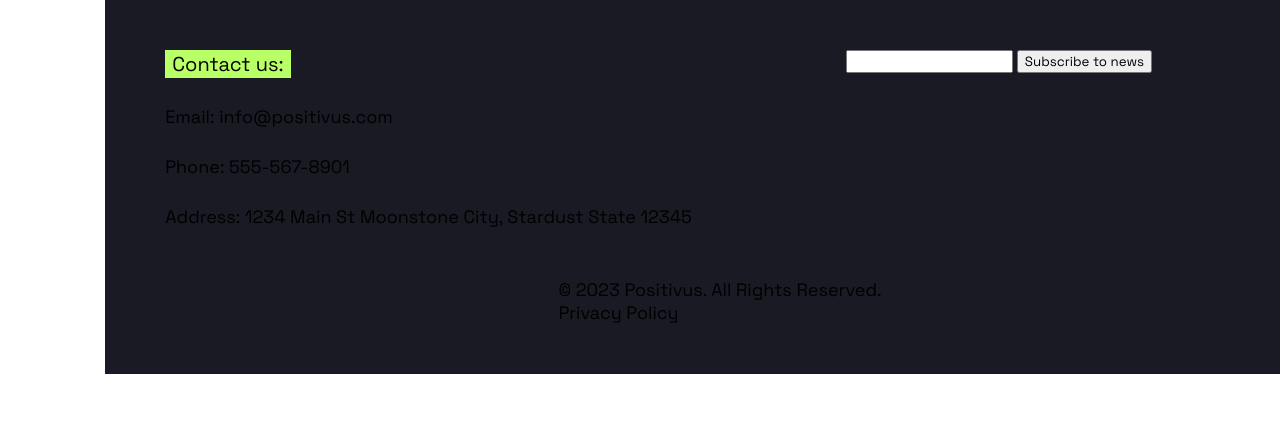
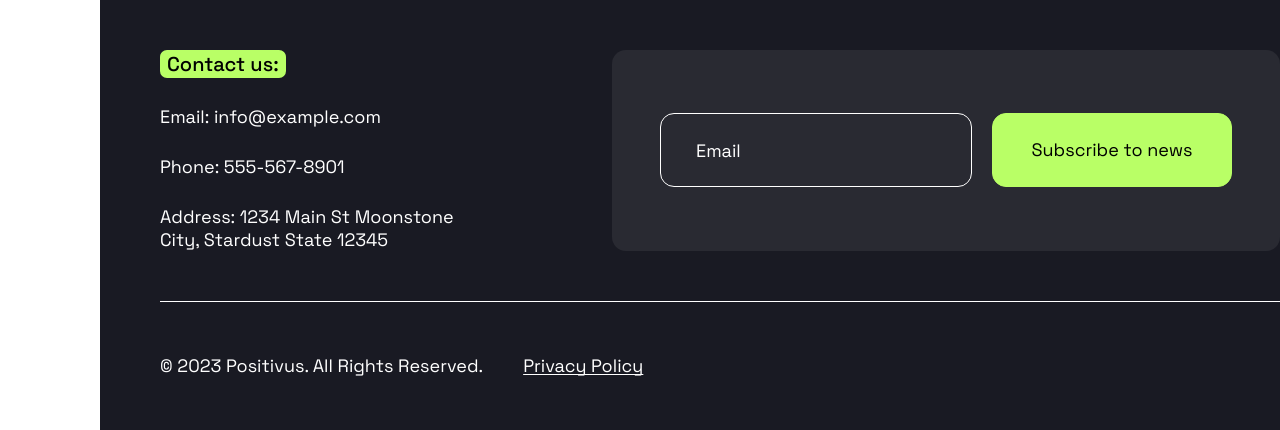
Before and after one commit to HS2YS/Positivus-Landing-Page-Community-, a plain HTML site: page index.html in a window 1280 px wide. Shown: the part 8583-9013 px from the top of the page. Before the commit the page ends 8957 px from the top, so only its background shows below. Drawn offline with Linux system fonts and the light colour scheme.

Commit message:
Little update #2

```diff
--- a/index.html
+++ b/index.html
@@ -653,25 +653,23 @@
                             <div class="left-block-title flex">
                                 <h4>Contact us:</h4>
                             </div>
-                            <p>Email: info@positivus.com</p>
+                            <p>Email: info@example.com</p>
                             <p>Phone: 555-567-8901</p>
                             <p>Address: 1234 Main St
                                 Moonstone City, Stardust State 12345</p>
                         </div>
-                        <div class="down-right-block">
-                            <form action="#" class="footer-form">
-                                <input type="email" name="" id="">
-                                <input class="footer-form-btn" type="submit" value="Subscribe to news">
+                        <div class="down-right-block flex">
+                            <form action="#" class="footer-form flex">
+                                <input type="email" placeholder="Email">
+                                <input class="footer-submit-btn" type="submit" value="Subscribe to news">
                             </form>
                         </div>
                     </div>
                 </div>
-                <div class="footer-content-down">
-                    <div class="footer-line"></div>
-                    <div class="copyright-block">
+                <div class="footer_line"></div>
+                <div class="footer-content-down flex">
                         <p>© 2023 Positivus. All Rights Reserved.</p>
-                        <p>Privacy Policy</p>
-                    </div>
+                        <a href="#">Privacy Policy</a>
                 </div>
         </div>
         </footer>
--- a/sass/mainStyle.sass
+++ b/sass/mainStyle.sass
@@ -553,10 +553,32 @@ h4
     margin: 0 100px
     padding: 55px 60px 50px 60px
     flex-direction: column
-    align-items: center
+    // align-items: center
     gap: 50px
     border-radius: 45px 45px 0 0
     background: $Dark
+    .footer_line
+        height: 1px
+        width: 1120px
+        background: #fff
+    .footer-content-down
+        gap: 40px
+        align-items: center
+        justify-content: flex-start
+        p
+            color: #fff
+        a
+            color: #fff
+            font-size: 18px
+            font-style: normal
+            font-weight: 400
+            line-height: 28px
+            text-decoration-line: underline
+            text-decoration-style: solid
+            text-decoration-skip-ink: none
+            text-decoration-thickness: auto
+            text-underline-offset: auto
+            text-underline-position: from-font
     .footer-content
         flex-direction: column
         gap: 66px
@@ -565,11 +587,45 @@ h4
             .down-left-block
                 flex-direction: column
                 gap: 27px
+                p
+                        color: #fff
                 .left-block-title
                     h4
                         background: $Green
                         padding: 0 7px
+                        border-radius: 7px
+                        font-weight: 500
             .down-right-block
+                padding: 58px 48px
+                align-items: center
+                border-radius: 14px
+                background: #292A32
+                .footer-form
+                    gap: 20px
+                    input
+                        padding: 22px 35px
+                        border-radius: 14px
+                        border: 1px solid #fff
+                        width: 240px
+                        background: none
+                        color: #fff
+                        font-size: 18px
+                        font-style: normal
+                        font-weight: 400
+                        line-height: normal
+                        &::placeholder
+                            color: #fff
+                            font-size: 18px
+                            font-style: normal
+                            font-weight: 400
+                            line-height: normal
+                    .footer-submit-btn
+                        background: $Green
+                        color: $Black
+                        border: 1px solid $Green
+                        font-style: normal
+                        font-weight: 400
+                        line-height: 28px
         .footer-nav-block
             justify-content: center
             align-items: center
```
Also changed, not shown: css/mainStyle-min.css, css/mainStyle.css, 1 other file.
